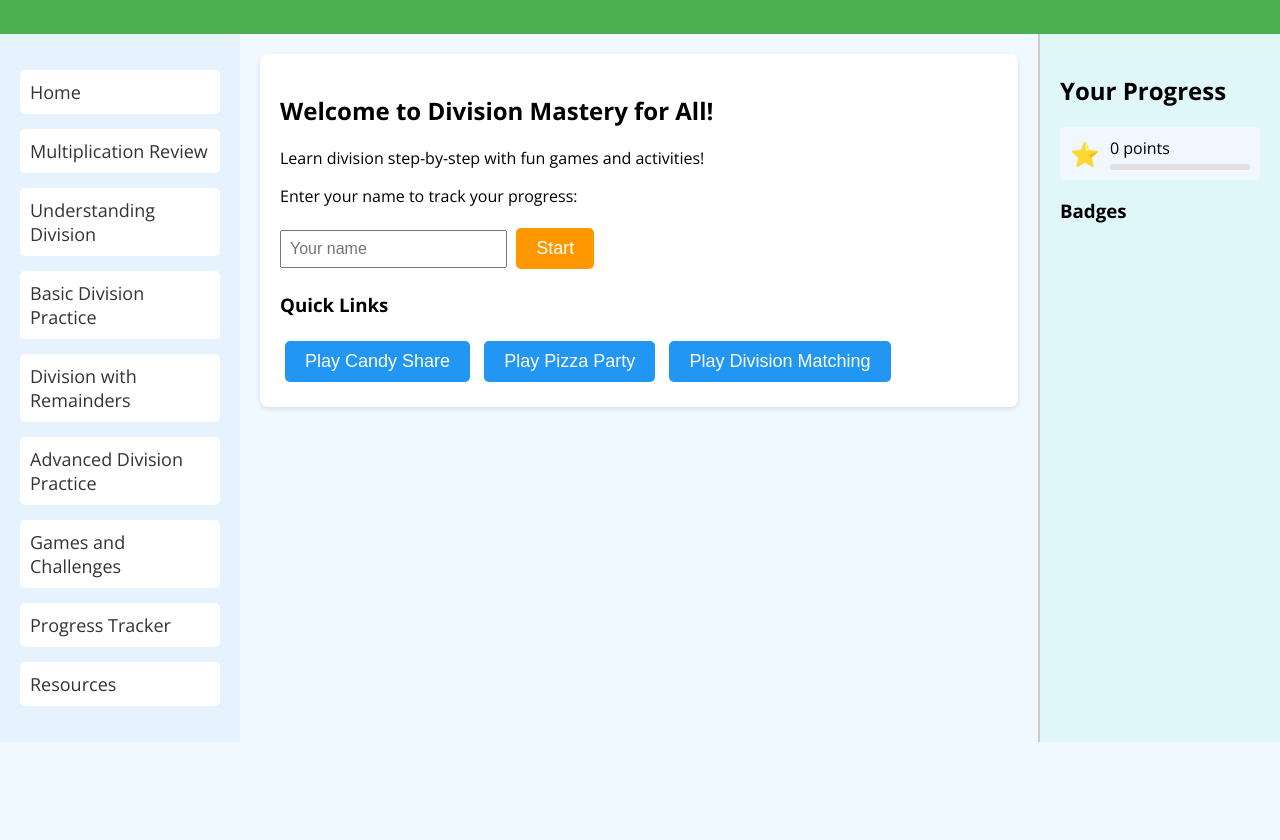
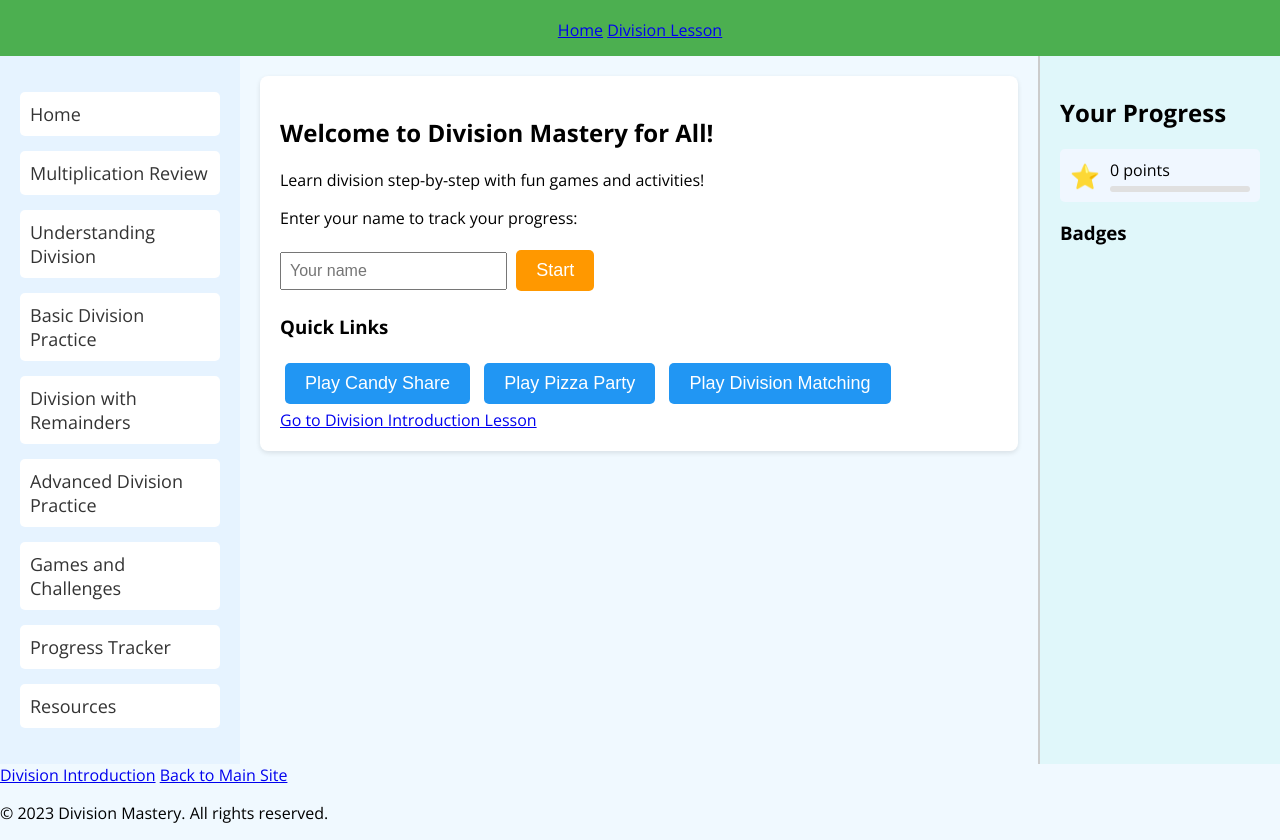
Before and after one commit to SunenaB3504/OTM, a plain HTML site: page division-ws/index.html in a window 1280 px wide. Shown: the part 82-922 px from the top of the page. Before the commit the page ends 824 px from the top, so only its background shows below. Drawn offline with nearby package versions, Linux system fonts and the light colour scheme.

Commit message:
draft3 ready

```diff
--- a/division-ws/index.html
+++ b/division-ws/index.html
@@ -13,6 +13,10 @@
         <div id="font-size-controls">
             <button id="decrease-font">A-</button>
             <button id="increase-font">A+</button>
+        </div>
+        <div class="navigation-links">
+            <a href="../index.html">Home</a>
+            <a href="../lessons/division-intro.html">Division Lesson</a>
         </div>
     </header>
     <div id="container">
@@ -44,6 +48,9 @@
                 <button class="game-link" data-section="games" data-game="candy-share" onclick="window.location.href='games/candy-share.html'">Play Candy Share</button>
                 <button class="game-link" data-section="games" data-game="pizza-party" onclick="window.location.href='games/pizza-party.html'">Play Pizza Party</button>
                 <button class="game-link" data-section="games" data-game="imoji-match" onclick="window.location.href='games/imoji-match.html'">Play Division Matching</button>
+                <div class="navigation-button">
+                    <a href="../lessons/division-intro.html" class="btn"><i class="fas fa-arrow-left"></i> Go to Division Introduction Lesson</a>
+                </div>
             </div>
 
             <!-- Multiplication Review Section -->
@@ -168,6 +175,17 @@
                 <h3>Stickers</h3>
                 <div id="stickers"></div>
             </div>
+
+            <!-- Resources Section -->
+            <div id="resources" class="section" style="display: none;">
+                <div class="resource-links">
+                    <h3>Related Lessons</h3>
+                    <ul>
+                        <li><a href="../lessons/division-intro.html">Division Introduction</a></li>
+                        <li><a href="../lessons/division-worksheet.html">Division Practice Worksheets</a></li>
+                    </ul>
+                </div>
+            </div>
         </main>
         <aside id="progress-tracker">
             <h2>Your Progress</h2>
@@ -184,6 +202,13 @@
             <ul id="badges-sidebar"></ul>
         </aside>
     </div>
+    <footer>
+        <div class="footer-links">
+            <a href="../lessons/division-intro.html">Division Introduction</a>
+            <a href="../index.html">Back to Main Site</a>
+        </div>
+        <p>&copy; 2023 Division Mastery. All rights reserved.</p>
+    </footer>
     <script src="script.js"></script>
 </body>
 </html>
```
Also changed, not shown: lessons/division-intro.html (+2 -0 lines).
